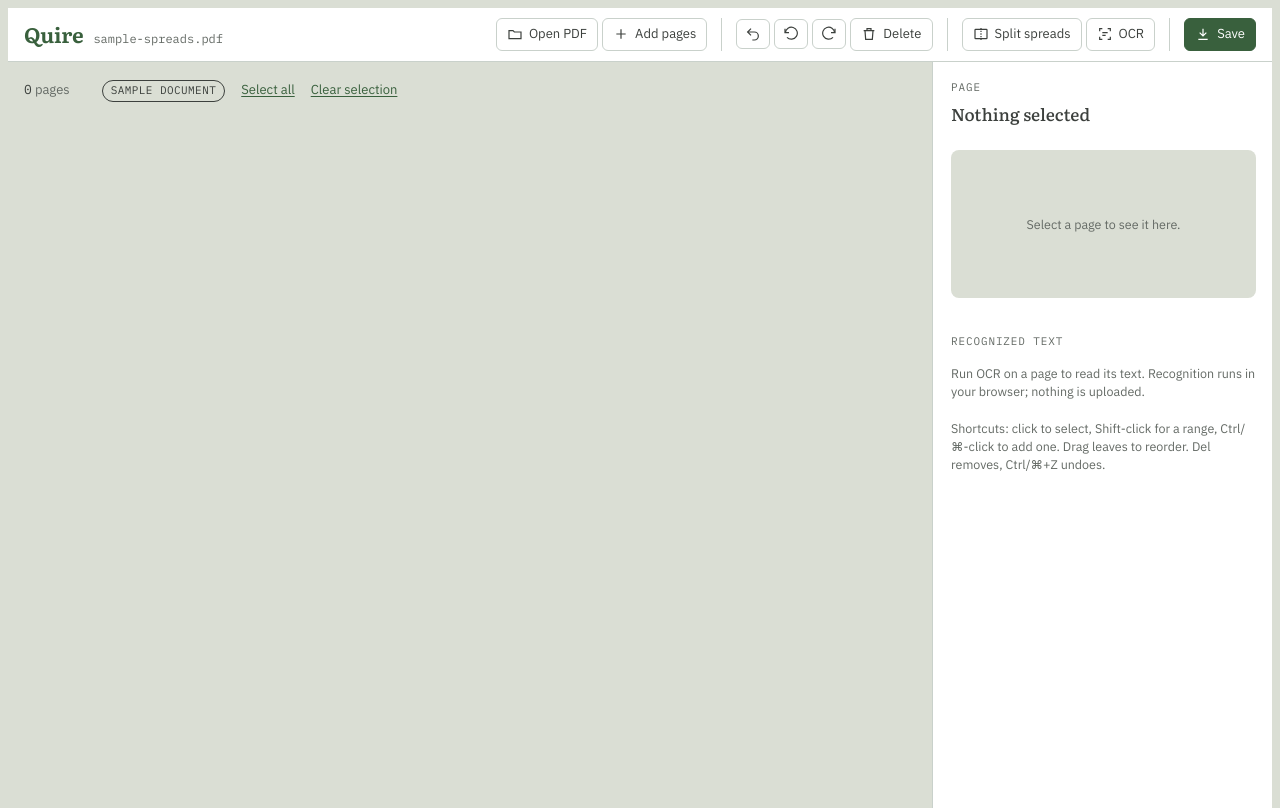
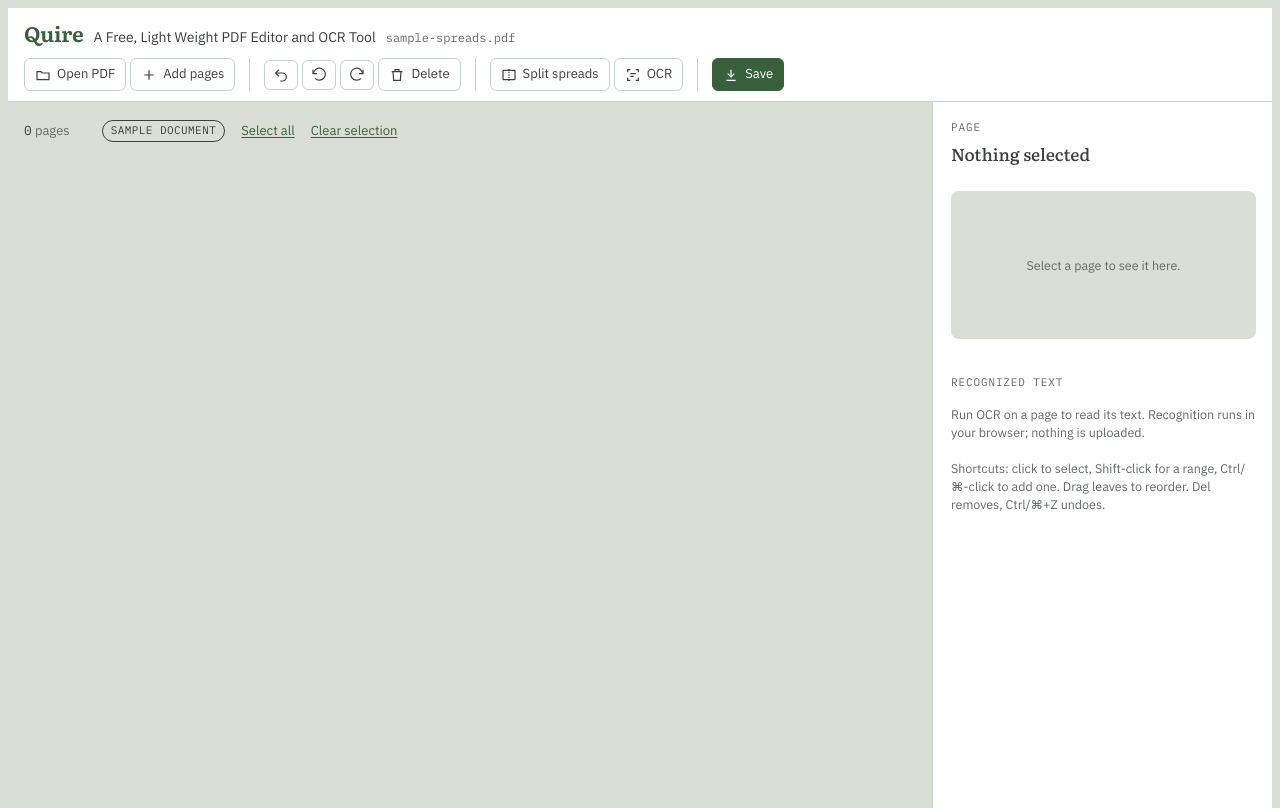
Before and after one commit to joefernander/Quire, a plain HTML site: page index.html in a window 1280 px wide. Drawn offline with Linux system fonts and the light colour scheme; a script that the page names is missing.

Commit message:
added subtitle

```diff
--- a/index.html
+++ b/index.html
@@ -103,7 +103,7 @@ textarea.ocr{width:100%;box-sizing:border-box;min-height:180px;resize:vertical;b
 
 <div class="app">
 <header class="bar">
-  <div class="brand"><h1>Quire</h1><span class="doc" id="docName">sample-spreads.pdf</span></div>
+  <div class="brand"><h1>Quire</h1>A Free, Light Weight PDF Editor and OCR Tool<span class="doc" id="docName">sample-spreads.pdf</span></div>
   <div class="groups">
     <div class="group">
       <button class="btn" id="btnOpen" title="Open a PDF (replaces the current one)"><svg viewBox="0 0 24 24" fill="none" stroke="currentColor" stroke-width="1.8"><path d="M3 7h6l2 2h10v10H3z"/></svg>Open PDF</button>
```
